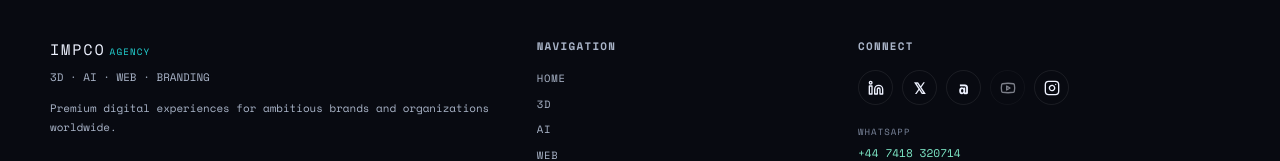
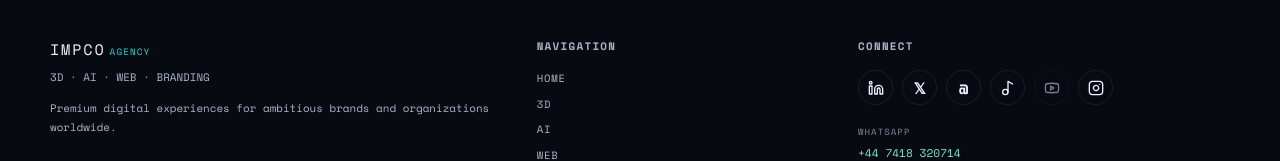
Before and after one commit to impcoagency-dev/Impco-Website, a React (Vite) app: page / in a window 1280 px wide. Shown: the part 3855-4016 px from the top of the page. Built offline with nearby package versions, Linux system fonts and the light colour scheme; a web font is replaced by a local one.

Commit message:
Replace web portfolio with live client homepages

```diff
--- a/src/config.js
+++ b/src/config.js
@@ -52,18 +52,19 @@ export const images = {
     ["5c5f840e40611baf1daeab327f611ce0d708de4f.jpg", "Pulse Web Intelligence"]
   ],
   webProjects: [
-    ["69e9a639b5218976f03b00eaa3d6f3a048a02954.jpg", "Mercury Business Solutions", "WEBSITES"],
-    ["a0a10a40c626c98349ebd8bae844b4e308e61b16.jpg", "Nova University Community", "WEB APPS"],
-    ["e1e932f17005f0eb1fc91eb1f01de12cf2aace5d.jpg", "Aura Fashion Store", "E-COMMERCE"],
-    ["cbe8ecf428c219dcaa148777545768121250ca03.jpg", "Vortex SaaS Platform", "WEB APPS"],
-    ["b7ac090edee70ab0c3d689e7f49c4d522542c51c.jpg", "Pulse Finance App", "APPLICATIONS"],
-    ["846fbddf415f58542158044aae393ceaa44fabb3.jpg", "Lumen Architecture Studio", "WEBSITES"],
-    ["b456efd8b1491faa3cc5a6e3440f0c474ad27a1e.jpg", "Orbit AI Research Hub", "WEB APPS"],
-    ["5fdd6484664702d944d4cad1820b76ad1e614672.jpg", "Zenith Corporate Group", "WEBSITES"],
-    ["47334532207e12e9a4117f1e93f7f7cf6f8726a8.jpg", "Cascade E-Learning Platform", "APPLICATIONS"],
-    ["552ff1aae0bf60b78ae48c3efccb0f9c934e0463.jpg", "Terra Luxury Interiors", "E-COMMERCE"],
-    ["76ce13a05cbc9205dbf2a82e6d7d07d907c2a7fd.jpg", "Helix Biotech Labs", "WEBSITES"],
-    ["20c2a4daa8ed4242830681f4653c65eead4dc7da.jpg", "Flux Motion Studio", "OTHER"]
+    ["https://image.thum.io/get/width/1200/https://www.cipriani.com/", "Cipriani", "HOSPITALITY", "https://www.cipriani.com/"],
+    ["https://image.thum.io/get/width/1200/https://mecurybusinesssolutions.com/", "Mercury Business Solutions", "BUSINESS", "https://mecurybusinesssolutions.com/"],
+    ["https://image.thum.io/get/width/1200/https://www.cor.de/", "COR.DE", "BRAND", "https://www.cor.de/"],
+    ["https://image.thum.io/get/width/1200/https://flabelus.com/", "Flabelus", "LUXURY", "https://flabelus.com/"],
+    ["https://image.thum.io/get/width/1200/https://www.cricinfo.com/", "Cricinfo", "SPORTS", "https://www.cricinfo.com/"],
+    ["https://image.thum.io/get/width/1200/https://www.kraken.com/", "Kraken", "FINANCE", "https://www.kraken.com/"],
+    ["https://image.thum.io/get/width/1200/https://boopboopbeep.co.uk/shop/", "Boop Boop Beep", "E-COMMERCE", "https://boopboopbeep.co.uk/shop/"],
+    ["https://image.thum.io/get/width/1200/https://atomicwallet.io/buy-crypto", "Atomic Wallet Buy Crypto", "CRYPTO", "https://atomicwallet.io/buy-crypto"],
+    ["https://image.thum.io/get/width/1200/https://atomicwallet.io/", "Atomic Wallet", "CRYPTO", "https://atomicwallet.io/"],
+    ["https://image.thum.io/get/width/1200/https://www.virginvoyages.com/", "Virgin Voyages", "TRAVEL", "https://www.virginvoyages.com/"],
+    ["https://image.thum.io/get/width/1200/https://www.electronicexpress.com/", "Electronic Express", "RETAIL", "https://www.electronicexpress.com/"],
+    ["https://image.thum.io/get/width/1200/https://mktstore.co/", "MKT Store", "RETAIL", "https://mktstore.co/"],
+    ["https://image.thum.io/get/width/1200/https://www.hapag-lloyd.com/en/", "Hapag-Lloyd", "LOGISTICS", "https://www.hapag-lloyd.com/en/"]
   ],
   branding: [
     ["f9564d7478bfd0af28a1a650fad4091e8dfb64b1.jpg", "Noir Collective"],
--- a/src/main.jsx
+++ b/src/main.jsx
@@ -1,7 +1,7 @@
 import React from "react";
 import { createRoot } from "react-dom/client";
 import { BrowserRouter, Link, Route, Routes } from "react-router-dom";
-import { ArrowRight, ArrowUpRight, ChevronLeft, ChevronRight, Instagram, Linkedin, Menu, X, Youtube } from "lucide-react";
+import { ArrowRight, ArrowUpRight, ChevronLeft, ChevronRight, Instagram, Linkedin, Menu, Music2, X, Youtube } from "lucide-react";
 import { config, images, A, wa, gmail } from "./config";
 import "./styles.css";
 
@@ -107,6 +107,9 @@ function Footer() {
             </a>
             <a aria-label="Threads" href={config.socials.threads || "#"} target={config.socials.threads ? "_blank" : undefined} rel={config.socials.threads ? "noreferrer" : undefined} className={!config.socials.threads ? "unconfigured" : ""}>
               <span className="threads-mark">@</span>
+            </a>
+            <a aria-label="TikTok" href={config.socials.tiktok || "#"} target={config.socials.tiktok ? "_blank" : undefined} rel={config.socials.tiktok ? "noreferrer" : undefined} className={!config.socials.tiktok ? "unconfigured" : ""}>
+              <Music2 size={16} />
             </a>
             <a aria-label="YouTube" href={config.socials.youtube || "#"} target={config.socials.youtube ? "_blank" : undefined} rel={config.socials.youtube ? "noreferrer" : undefined} className={!config.socials.youtube ? "unconfigured" : ""}>
               <Youtube size={16} />
@@ -479,13 +482,15 @@ function Web() {
         </section>
 
         <section className="container web-grid section-block">
-          {images.webProjects.map(([image, title, tag], index) => (
+          {images.webProjects.map(([image, title, tag, link], index) => (
             <article key={title} className={index === 0 || index === 3 || index === 8 ? "wide" : ""}>
-              <img src={A + image} alt={title} loading="lazy" />
+              <a href={link} target="_blank" rel="noreferrer">
+                <img src={image.startsWith("http") ? image : A + image} alt={title} loading="lazy" />
+              </a>
               <div className="web-info">
                 <span>{tag}</span>
                 <h3>{title}</h3>
-                <a href={wa()} target="_blank" rel="noreferrer">Visit Website <ArrowRight size={14} /></a>
+                <a href={link} target="_blank" rel="noreferrer">Visit Website <ArrowRight size={14} /></a>
               </div>
             </article>
           ))}
```
